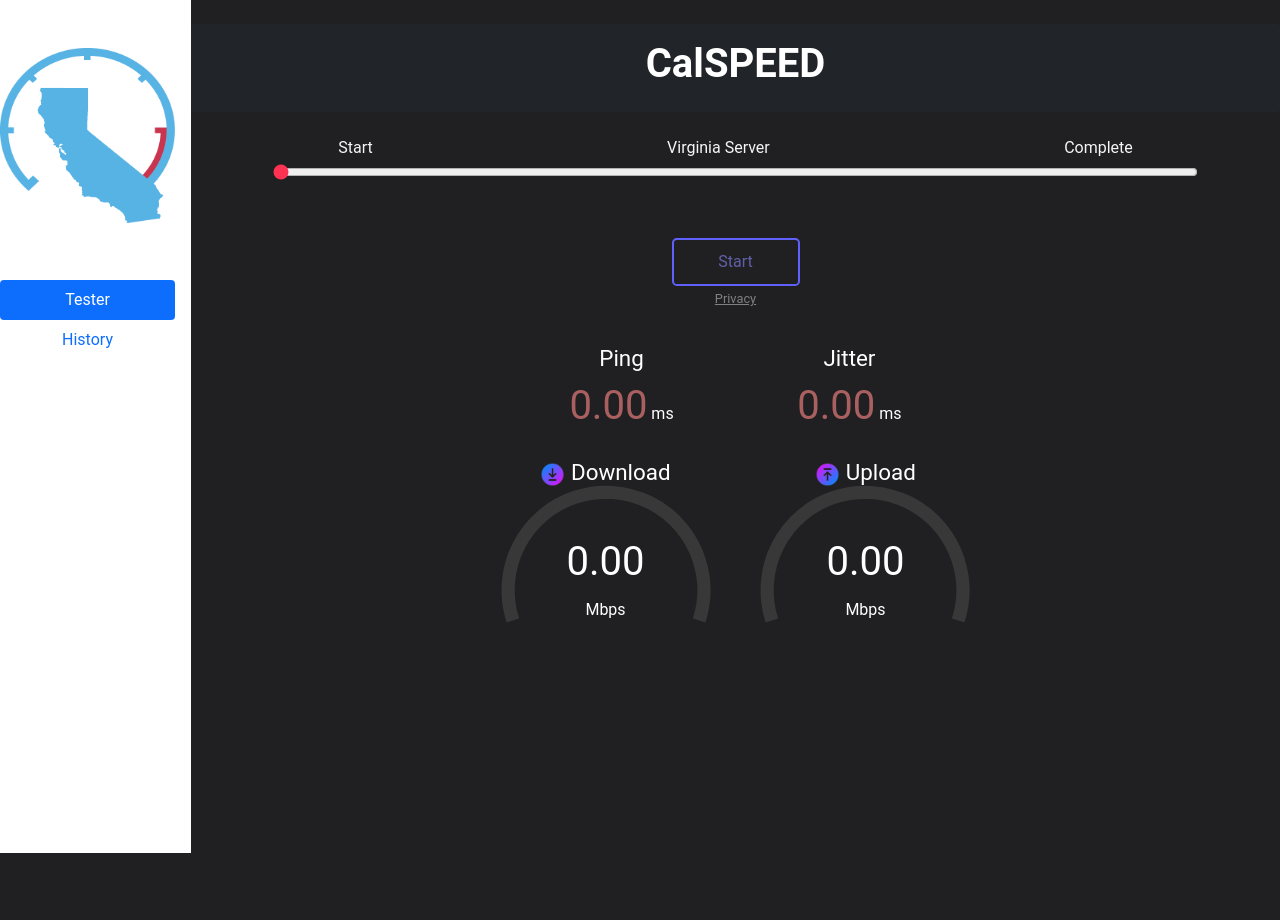
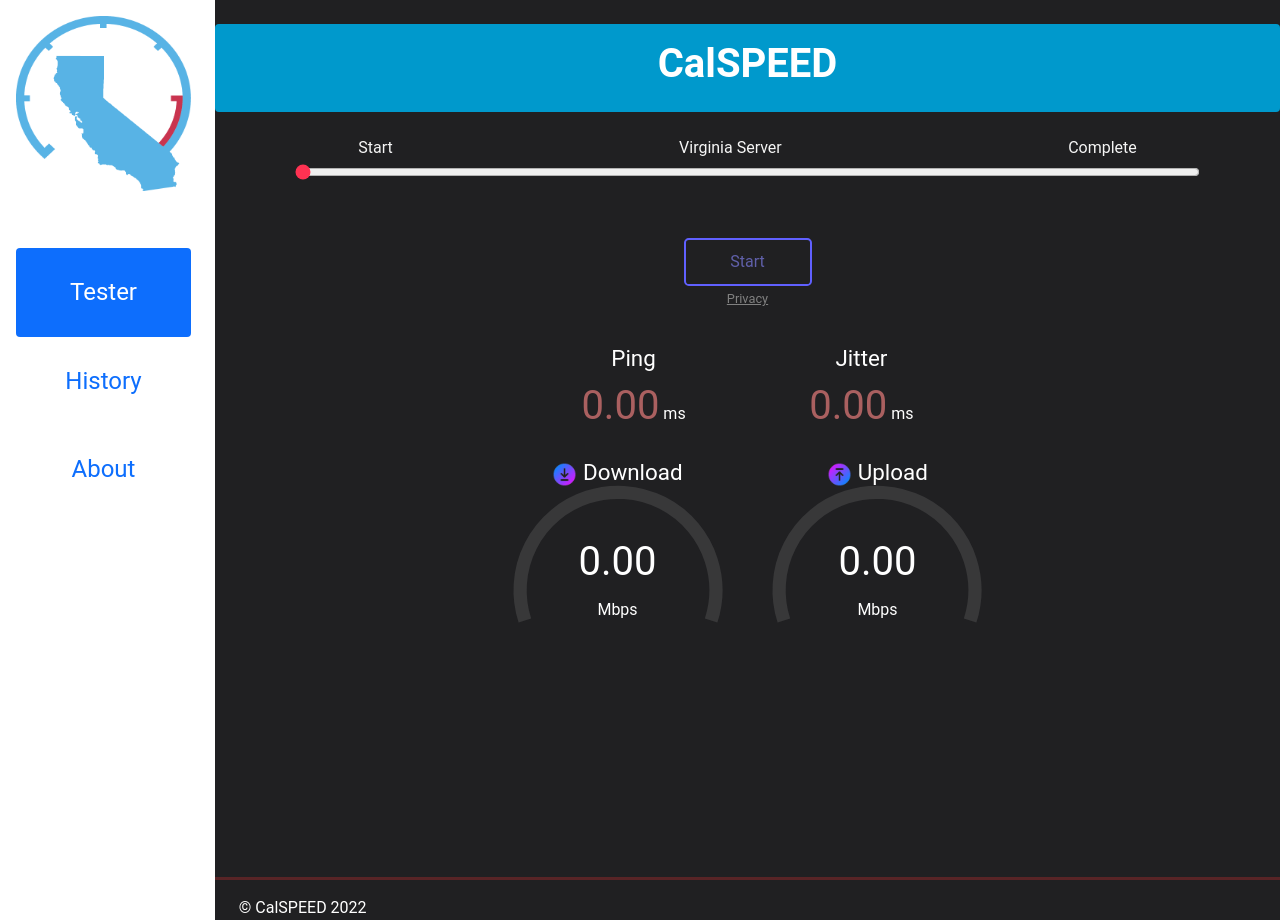
Before and after one commit to parw8649/CalSPEED-Web-Application, a PHP site: page /homepage.html in a window 1280 px wide. Before the commit the page ends 853 px from the top, so only its background shows below. Run offline with PHP 8.4, Linux system fonts and the light colour scheme.

Commit message:
Updated Ui layout

```diff
--- a/backend/getHistory.php
+++ b/backend/getHistory.php
@@ -1,6 +1,8 @@
 <?php
 #include("db.php");
+require '../results/telemetry_settings.php';
 require_once '../results/telemetry_db.php';
+
 
 # fetch query
 function fetch_data(){
@@ -23,8 +25,11 @@
 
     if(count($fetchData) > 0){
 
+    $sn = 1;
+    echo $sn;
       foreach($fetchData as $data){
         echo "<tr>
+                <td>".$sn."</td>
                 <td>".$data['timestamp']."</td>
                 <td>".$data['ip']."</td>
                 <td>".$data['ua']."</td>
@@ -35,6 +40,7 @@
                 <td>".$data['jitter']."</td>
                 <td>".$data['ispinfo']."</td>
             </tr>";
+        $sn++;
      }
     } else {
         echo "<tr>
--- a/css/homepage.css
+++ b/css/homepage.css
@@ -28,3 +28,16 @@
 table {
     text-align: center;
 }
+
+.nav-link {
+    padding: 15%;
+    font-size: x-large;
+}
+
+#aboutCalspeed {
+    text-align: justify;
+}
+
+#contentTitle {
+    background-color: #0099cc;
+}
--- a/homepage.html
+++ b/homepage.html
@@ -15,21 +15,20 @@
 <body>
 <!-- body content -->
 <div class="d-flex">
-	<div class="nav flex-column nav-pills me-3" id="v-pills-tab" role="tablist" aria-orientation="vertical">
-		<br><br><img src = "/images/logo-big-calspeed.png" height="175" width="175" alt="Calspeed_logo"><br>
+	<div class="nav flex-column nav-pills me-2 p-3" id="v-pills-tab" role="tablist" aria-orientation="vertical">
+		<img src = "/images/logo-big-calspeed.png" height="175" width="175" alt="Calspeed_logo"><br>
 		<hr>
 		<button class="nav-link active" id="v-pills-tester-tab" data-bs-toggle="pill" data-bs-target="#v-pills-tester" type="button" role="tab" aria-controls="v-pills-tester" aria-selected="true">Tester</button>
 		<button class="nav-link" id="v-pills-history-tab" data-bs-toggle="pill" data-bs-target="#v-pills-history" type="button" role="tab" aria-controls="v-pills-history" aria-selected="false">History</button>
+		<button class="nav-link" id="v-pills-about-tab" data-bs-toggle="pill" data-bs-target="#v-pills-about" type="button" role="tab" aria-controls="v-pills-about" aria-selected="false">About</button>
 		<!--
-		<button class="nav-link" id="v-pills-messages-tab" data-bs-toggle="pill" data-bs-target="#v-pills-messages" type="button" role="tab" aria-controls="v-pills-messages" aria-selected="false">Messages</button>
-		<button class="nav-link" id="v-pills-settings-tab" data-bs-toggle="pill" data-bs-target="#v-pills-settings" type="button" role="tab" aria-controls="v-pills-settings" aria-selected="false">Settings</button>
+			<button class="nav-link" id="v-pills-settings-tab" data-bs-toggle="pill" data-bs-target="#v-pills-settings" type="button" role="tab" aria-controls="v-pills-settings" aria-selected="false">Settings</button>
 		-->
 	</div>
 	<div class="tab-content" id="v-pills-tabContent">
-		<div class="mt-4 p-3 bg-dark text-white rounded"><h1><strong>CalSPEED</strong></h1></div>
-		<br>
 		<!-- Tester tab -->
 		<div class="tab-pane fade show active" id="v-pills-tester" role="tabpanel" aria-labelledby="v-pills-tester-tab">
+			<div class="mt-4 p-3 text-white rounded" id="contentTitle"><h1><strong>CalSPEED</strong></h1></div><br>
 			<div class="status-slider">
 				<datalist id="tickmarks">
 					<option value="start" label="Start"></option>
@@ -75,9 +74,10 @@
 								<div id="ulText" class="meterText"></div>
 								<div class="unit">Mbps</div>
 							</div>
-						</div>
-						<div id="ipArea">
-							<span id="ip"></span>
+						</div><br>
+						<div id="ipArea" style="display:none">
+							<span><img src="images/server_img.png" height="25" width="25">  Virginia Server</span><br>
+							<img src="images/profile.png" height="25" width="25"><span id="ip"></span>
 						</div>
 						<div id="shareArea" style="display:none">
 							<h3>Share results</h3>
@@ -86,6 +86,8 @@
 						</div>
 					</div>
 				</div>
+				<hr style="color: #ff3333; height: 3px;">
+				<div style="text-align: left;">&nbsp;&nbsp;&nbsp;&nbsp;&nbsp;&nbsp;© CalSPEED 2022</div>
 				<div id="privacyPolicy" style="display:none">
 					<div class="mt-2 p-1 bg-dark text-white rounded" id="privacyTitle"><h2>Privacy Policy</h2></div><br>
 					<p>This HTML5 Speedtest server is configured with telemetry enabled.</p>
@@ -126,10 +128,12 @@
 		</div>
 		<!-- History tab -->
 		<div class="tab-pane fade" id="v-pills-history" role="tabpanel" aria-labelledby="v-pills-history-tab">
+			<div class="mt-4 p-3 text-white rounded" id="contentTitle"><h1><strong>CalSPEED History</strong></h1></div><br>
 			<div class="table-responsive">
 				<table class="table table-striped table-dark table-hover">
 					<thead class="table table-striped table-dark table-hover">
 						<tr>
+							<th>SR No.</th>
 							<th>Date</th>
 							<th>IP</th>
 							<th>UA</th>
@@ -155,13 +159,43 @@
 						</tr>
 					</tbody>
 				</table>
+				<hr style="color: #ff3333; height: 3px;">
+				<div style="text-align: left;">&nbsp;&nbsp;&nbsp;&nbsp;&nbsp;&nbsp;© CalSPEED 2022</div>
 				<br><br><br><br><br><br><br><br><br><br><br><br>
 				<br><br><br><br><br><br><br><br><br><br><br><br>
 			</div>
 		</div>
+		<!-- About tab -->
+		<div class="tab-pane fade" id="v-pills-about" role="tabpanel" aria-labelledby="#v-pills-about-tab">
+			<div class="mt-4 p-3 text-white rounded" id="contentTitle"><h1><strong>About CalSPEED</strong></h1></div>
+			<div class="container">
+				<div class="row">
+					<div class="col-lg-2"></div>
+					<div class="col-lg-8" id="aboutCalspeed">
+						<hr style="color: #ff3333; height: 3px;">
+						<b><u>CalSPEED</u></b>, released by the California Public Utilities Commission (CPUC), empowers end-users with a professional-level,
+						industry-standard testing tool to measure the quality and speed of their residential fixed internet connection.<br><br>
+						CalSPEED conducts a two-phase test including initial testing and results validation in order to ensure statistically significant measurements.
+						This Web based speed test application allows users to add run a network speedtest without downloading or installing any application.
+						It is easy to maintain, convenient and proves portability.<br><br>
+						The objective of this project is to create a web based application capable of competing against other high end speed tests on the internet.
+						The web based app accurately measures and stores download speed, message delay (latency),
+						and message delay variation (jitter) across multiple devices while maintaining security.<br>
+
+						<br>References:
+						<a href="https://github.com/parw8649/CalSPEED-Web-Application" target="_blank" data-toggle="tooltip" data-placement="top" title="Github"><img src="images/github.png" height="35" width="38" alt="github_link"></a>
+
+						<hr style="color: #ff3333; height: 3px;">
+						<div style="text-align: left;">© CalSPEED 2022</div>
+					</div>
+					<div class="col-lg-2"></div>
+				</div>
+			</div>
+			<br><br><br><br><br><br><br><br><br><br><br><br>
+			<br><br><br><br><br><br><br><br><br><br><br><br>
+		</div>
 		<!--
-		<div class="tab-pane fade" id="v-pills-messages" role="tabpanel" aria-labelledby="v-pills-messages-tab"></div>
-		<div class="tab-pane fade" id="v-pills-settings" role="tabpanel" aria-labelledby="v-pills-settings-tab"></div>
+			<div class="tab-pane fade" id="v-pills-settings" role="tabpanel" aria-labelledby="v-pills-settings-tab"></div>
 		-->
 	</div>
 </div>
--- a/js/homepage.js
+++ b/js/homepage.js
@@ -4,7 +4,7 @@
 s.setParameter("telemetry_level","basic"); //enable telemetry
 
 var meterBk=/Trident.*rv:(\d+\.\d+)/i.test(navigator.userAgent)?"#EAEAEA":"#80808040";
-var dlColor="#66ffff",
+var dlColor="#4d79ff",
 	ulColor="#bf00ff";
 var progColor=meterBk;
 
@@ -91,6 +91,7 @@
 	if(!forced&&s.getState()!=3) return;
 	if(uiData==null) return;
 	var status=uiData.testState;
+	I("ipArea").style.display="";
 	I("ip").textContent=uiData.clientIp;
 	I("dlText").textContent=(status==1&&uiData.dlStatus==0)?"...":format(uiData.dlStatus);
 	drawMeter(I("dlMeter"),mbpsToAmount(Number(uiData.dlStatus*(status==1?oscillate():1))),meterBk,dlColor,Number(uiData.dlProgress),progColor);
```
Also changed, not shown: images/github.png (added), images/profile.png (added), images/server_img.png (added).
